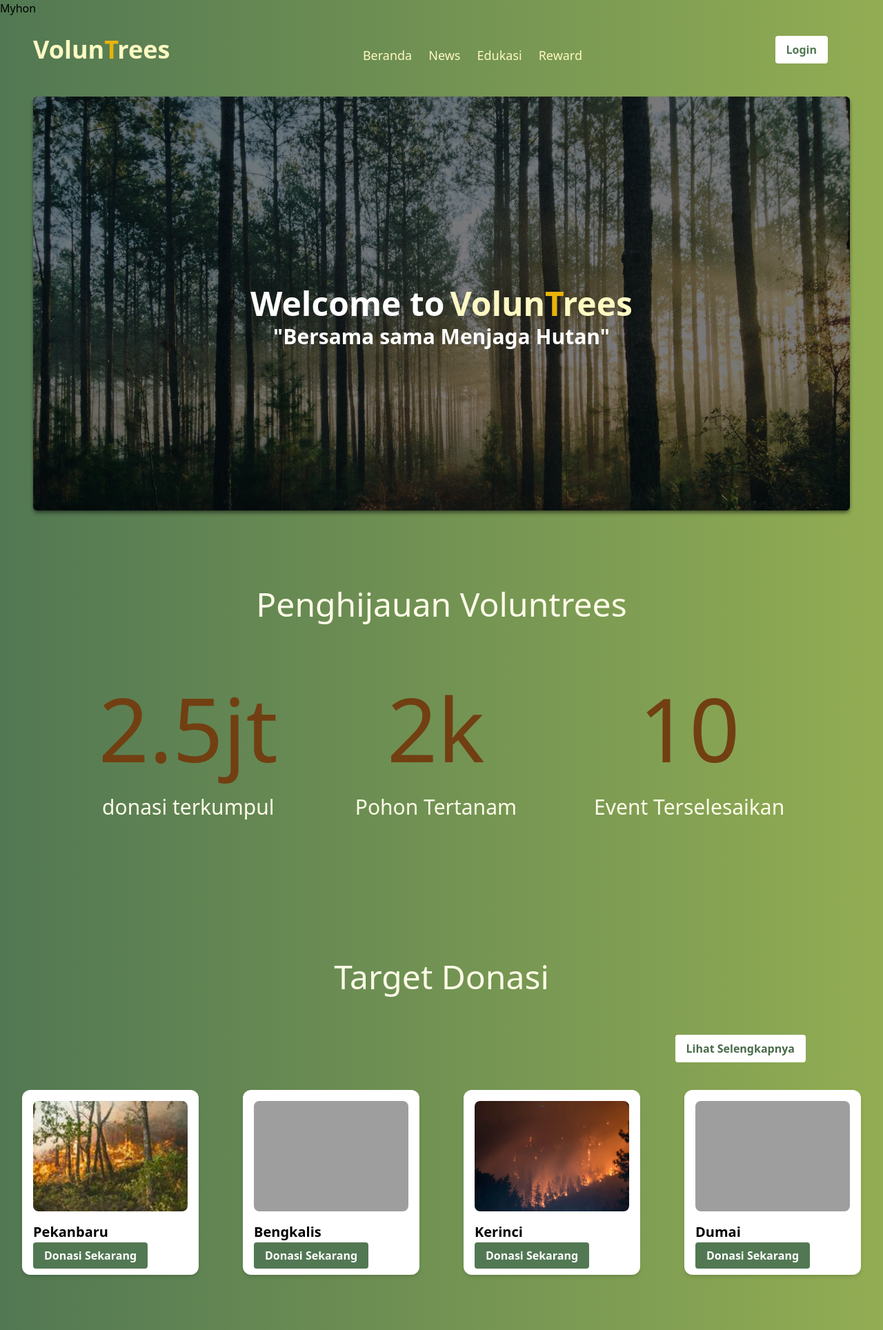
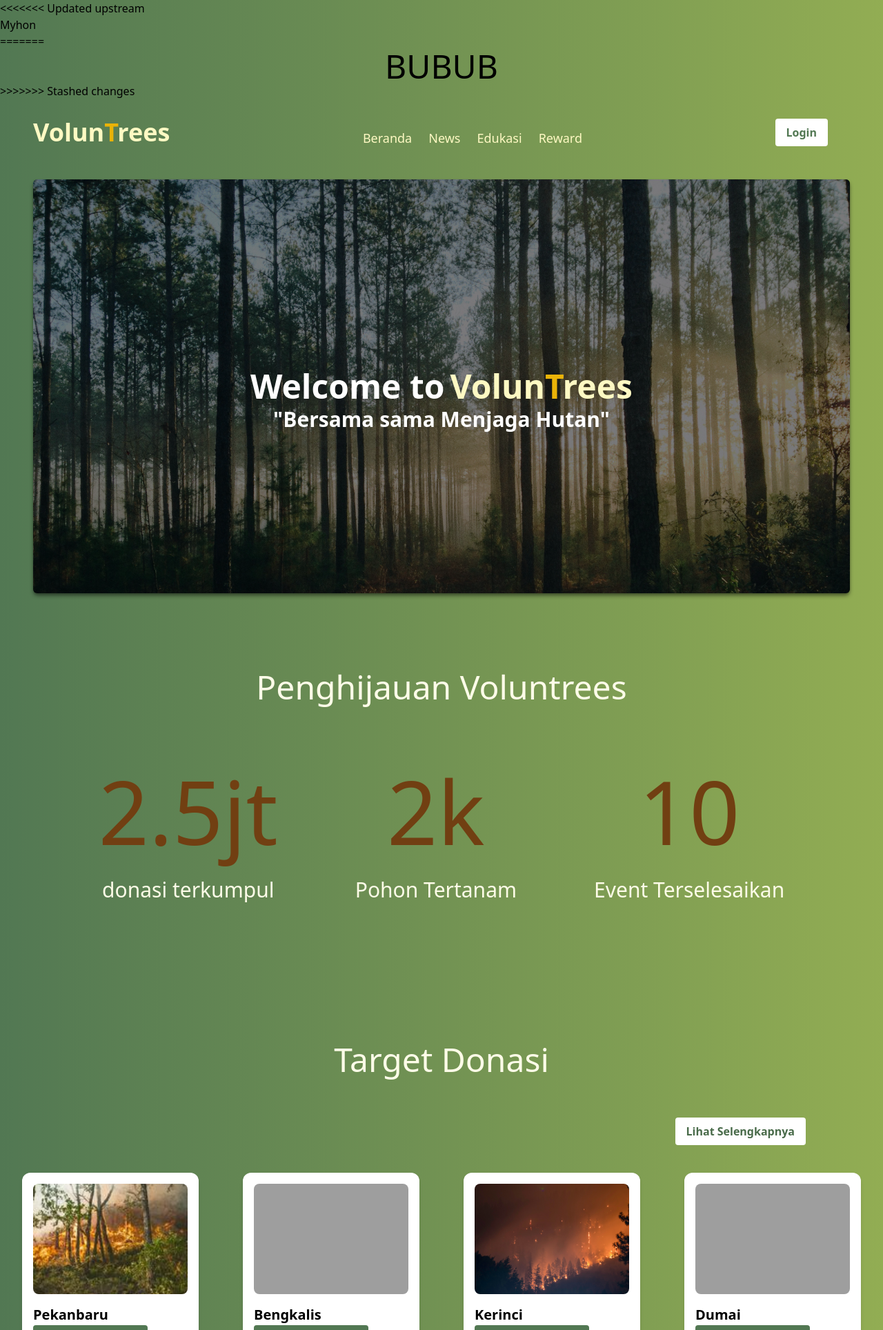
Before and after one commit to josuaewaldo/Project_Pohon, a CodeIgniter app: page /Project_Pohon/index.php/user/index in a window 1280 px wide. Shown: the top 1928 px of the page at 69% size. Run offline with CodeIgniter, Linux system fonts and the light colour scheme; some libraries are stand-ins or nearby versions; grey boxes are pictures that could not be loaded.

Commit message:
Update header.php

```diff
--- a/application/views/layout/header.php
+++ b/application/views/layout/header.php
@@ -25,7 +25,11 @@
 <body>
     <div class="bg-[#527853] bg-gradient-to-r from-[#527853] to-[#92ad53]">
         <!-- Navbar -->
+<<<<<<< Updated upstream
         <h1>Myhon</h1>
+=======
+        <h1 class="text-center text-5xl">BUBUB</h1>
+>>>>>>> Stashed changes
         <div class="w-full h-24 py-12 flex items-center justify-between pl-12 pr-20">
             <div class="text-4xl font-bold text-yellow-100">
                 Volun<span class="text-yellow-500">T</span>rees
```
